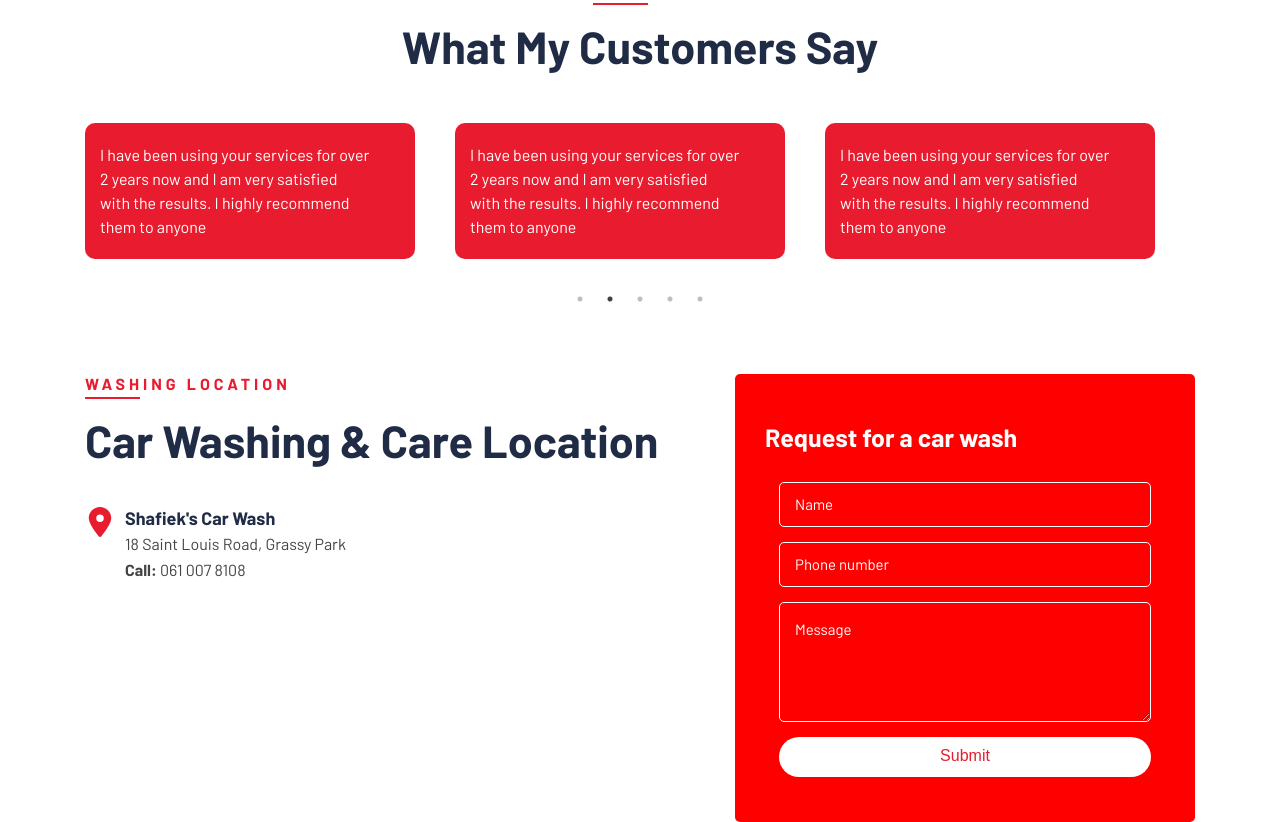
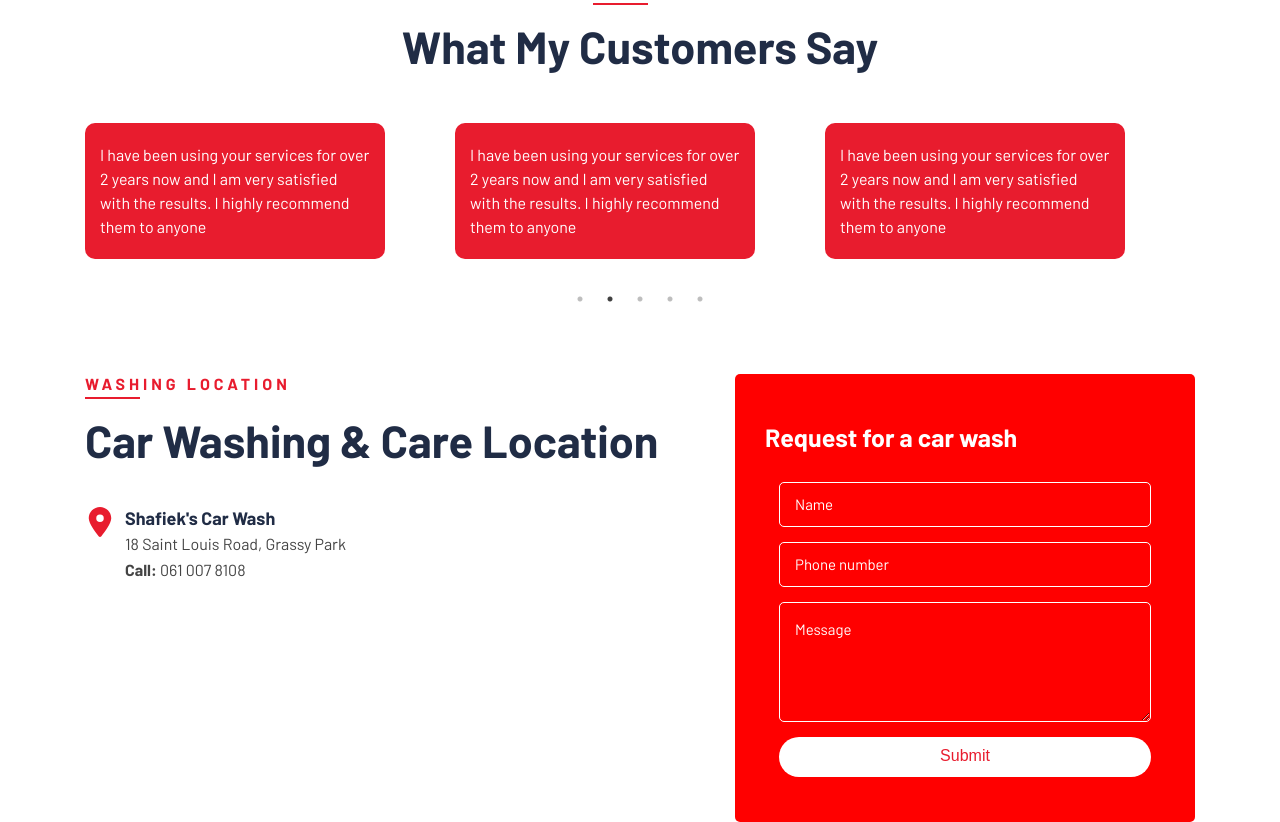
Before and after one commit to naeem2000/shafieks-carwash, a Next.js app: page / in a window 1280 px wide. Shown: the part 2480-3302 px from the top of the page. Built offline with nearby package versions, Linux system fonts and the light colour scheme.

Commit message:
finished sliders - deploy err 2

```diff
--- a/app/components/Reviews.tsx
+++ b/app/components/Reviews.tsx
@@ -5,7 +5,7 @@ import 'slick-carousel/slick/slick.css';
 import { reviews } from '../data';
 import Slider from 'react-slick';
 import '../styles/Reviews.scss';
-import React from 'react';
+import React, { useEffect, useState } from 'react';
 
 interface Settings {
 	dots: boolean;
@@ -19,6 +19,8 @@ interface Settings {
 }
 
 export default function Reviews() {
+	const [screenSize, setScreenSize] = useState<number>(window?.outerWidth);
+
 	const settings: Settings = {
 		dots: true,
 		infinite: true,
@@ -26,9 +28,19 @@ export default function Reviews() {
 		speed: 1000,
 		autoplaySpeed: 3000,
 		autoplay: true,
-		slidesToShow: window?.outerWidth > 1024 ? 3 : 1,
+		slidesToShow: screenSize,
 		slidesToScroll: 1,
 	};
+
+	useEffect(() => {
+		const resize = () => {
+			const screen = (settings.slidesToShow =
+				window?.outerWidth > 1024 ? 3 : 1);
+			setScreenSize(screen);
+			return screen;
+		};
+		resize();
+	});
 	return (
 		<section className='reviews max-width'>
 			<h3 className='bar'>Reviews</h3>
@@ -37,8 +49,10 @@ export default function Reviews() {
 				<Slider {...settings}>
 					{reviews.review.map((review) => {
 						return (
-							<div key={review.id} className='review'>
-								<p>{review.text}</p>
+							<div className='reviewers'>
+								<div key={review.id} className='review'>
+									<p>{review.text}</p>
+								</div>
 							</div>
 						);
 					})}
--- a/app/styles/Reviews.scss
+++ b/app/styles/Reviews.scss
@@ -9,6 +9,7 @@
         padding: 50px 0px;
 
         .review {
+            box-sizing: border-box;
             max-width: 300px;
             width: 100%;
             padding: 20px 15px;
@@ -27,7 +28,39 @@
     }
 }
 
-@media screen and (max-width: 320px) {
+@media screen and (max-width: 450px) {
+    .reviews {
+
+        .review-slider {
+            width: 100%;
+            padding: 20px 0px;
+
+
+            .reviewers {
+                display: flex !important;
+                align-items: center !important;
+                justify-content: center !important;
+
+                .review {
+                    padding: 20px 15px;
+                    background: var(--red);
+                    border-radius: 10px;
+
+                    p {
+                        max-width: 270px;
+                        color: var(--white);
+                    }
+                }
+            }
+
+            .slick-dots {
+                bottom: -50px !important;
+            }
+        }
+    }
+}
+
+@media screen and (max-width: 375px) {
     .reviews {
 
         .review-slider {
@@ -35,8 +68,7 @@
             padding: 20px 0px;
 
             .review {
-                max-width: 300px;
-                width: 100%;
+                max-width: 100%;
                 padding: 20px 15px;
                 background: var(--red);
                 border-radius: 10px;
@@ -53,3 +85,29 @@
         }
     }
 }
+
+@media screen and (max-width: 320px) {
+    .reviews {
+
+        .review-slider {
+            width: 100%;
+            padding: 20px 0px;
+
+            .review {
+                max-width: 100%;
+                padding: 20px 15px;
+                background: var(--red);
+                border-radius: 10px;
+
+                p {
+                    max-width: 270px;
+                    color: var(--white);
+                }
+            }
+
+            .slick-dots {
+                bottom: -50px !important;
+            }
+        }
+    }
+}
```
